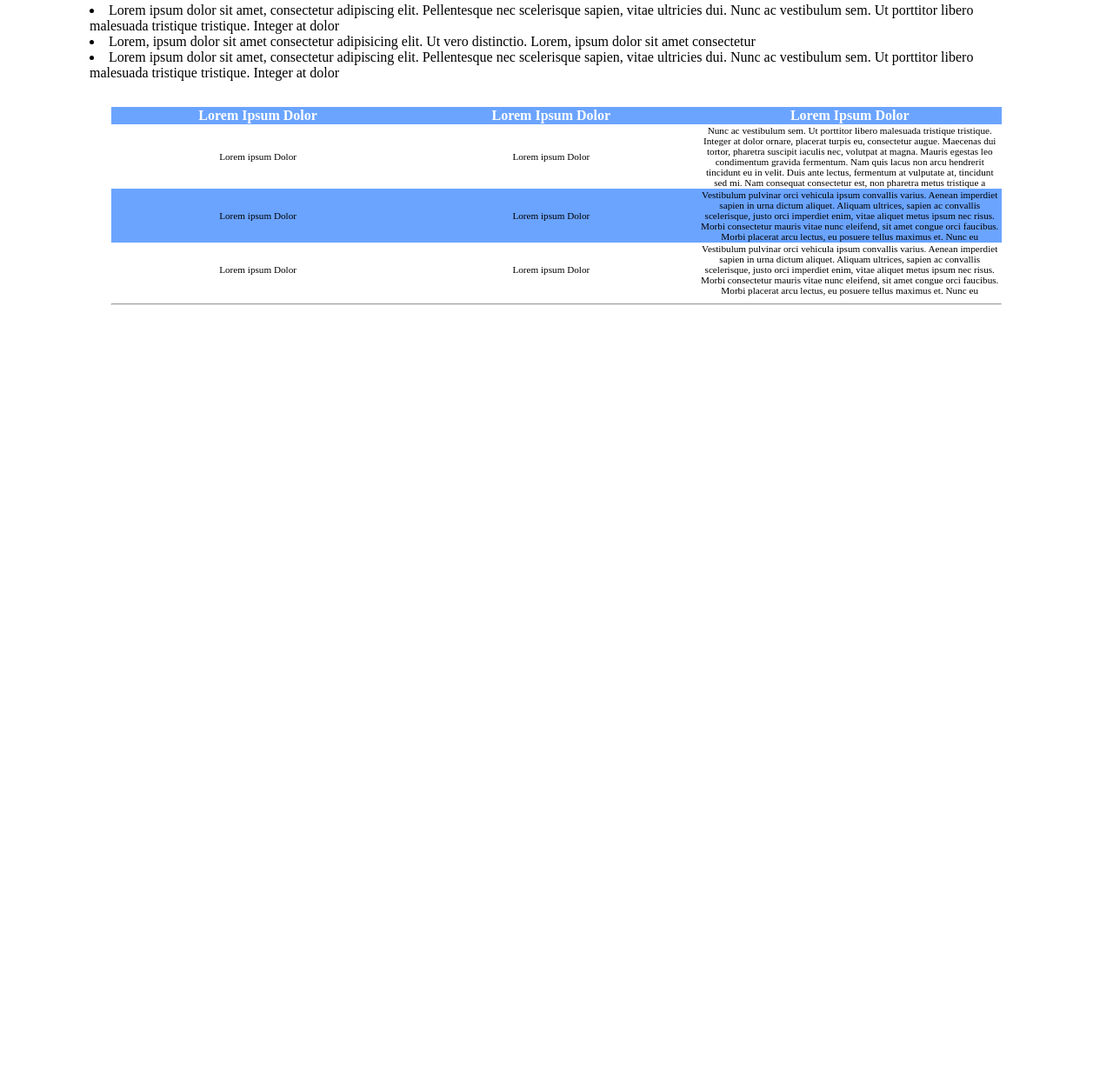
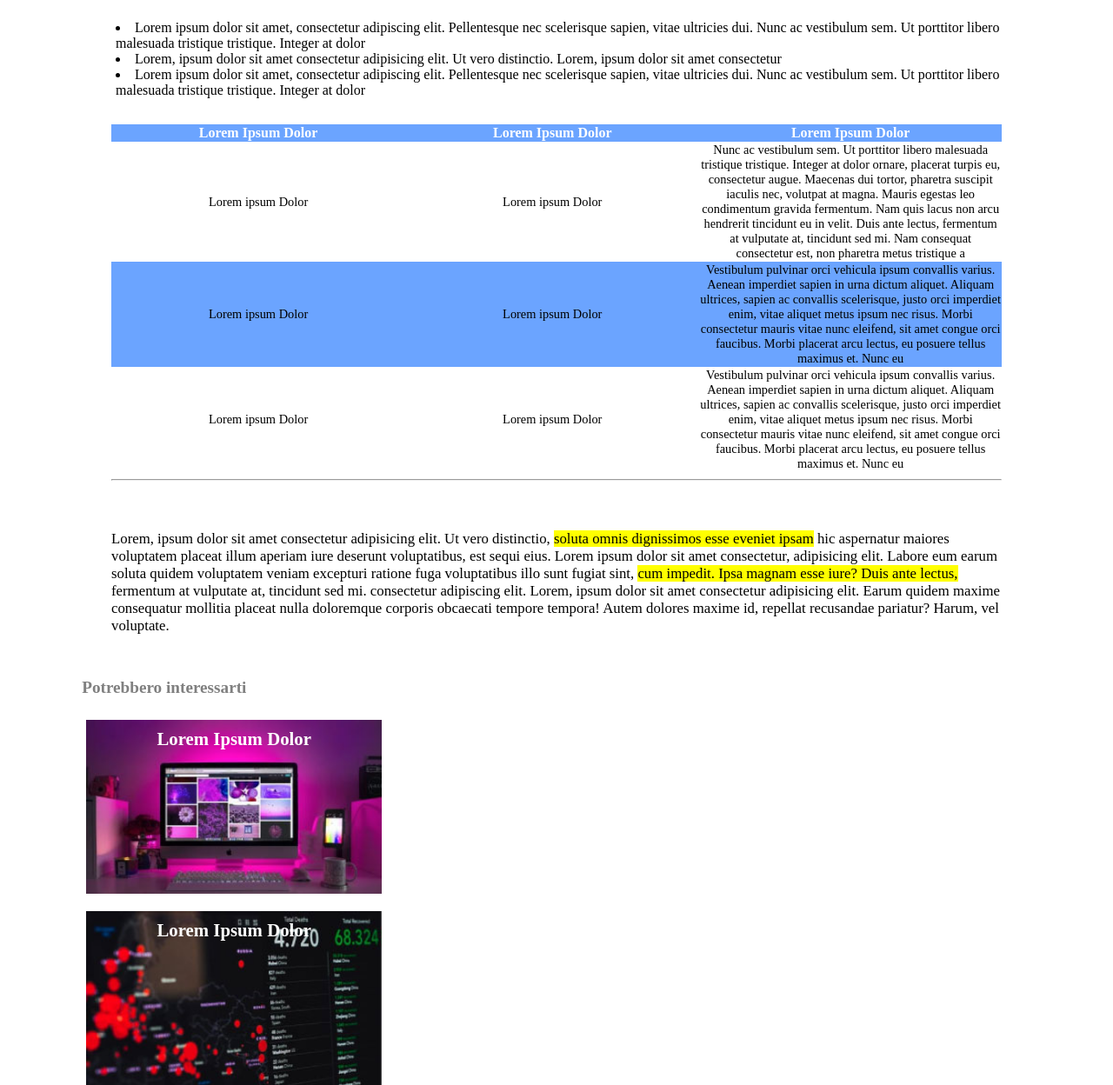
Before and after one commit to Dario-Miccinelli/es12sett, a plain HTML site: page index.html in a window 1280 px wide. Shown: the part 895-2143 px from the top of the page at 87% size. Before the commit the page ends 1266 px from the top, so only its background shows below. Drawn offline with Linux system fonts and the light colour scheme.

Commit message:
Fine progetto - aggiunto footer - immagini bckgr

```diff
--- a/assets/css/style.css
+++ b/assets/css/style.css
@@ -67,10 +67,11 @@ main {
 
 .lorem1 {
     font-size: 105%;
+    padding-top: 20px;
 }
 
 .lista {
- margin-left: -25px ;
+ margin-left: 5px ;
  margin-top: 30px;
  margin-bottom: 30px;
 }
@@ -104,13 +105,66 @@ main {
 }
 
 .table table th {
-    width: 5%;
+    width: 7%;
+
 }
 
 table tbody{
-    font-size: 0.7rem;
+    font-size: 0.9rem;
 }
 
 .table tr:nth-child(even) {
     background-color: #6ba4ff;
 }
+
+footer{
+    width: 90%;
+    margin: auto;
+}
+
+.articolo h4 {
+    color: #989898;
+}
+
+.articolo {
+    margin-left: -60px;
+    width: 340px;
+    height: 200px;
+    color: #fff;
+    background-repeat: no-repeat;
+    background-size: cover;
+
+}
+
+.articolo h3{
+    padding: 10px;
+}
+
+.imgfooter1 {
+    background-image: url('../img/monitor.jpg');
+    margin-left: -80px;
+
+}
+.imgfooter2 {
+    background-image: url('../img/graph.jpg');
+    margin-left: -80px;
+}
+
+#txth4 {
+    color: grey;
+    margin-left: -85px;
+    font-size: 120%;
+    margin-top: 50px;
+}
+
+.imgfooter1 h3 {
+    text-align: center;
+    font-size: 130%;
+}
+
+.imgfooter2 h3 {
+    text-align: center;
+    font-size: 130%;
+}
+
+/* fine  */
--- a/index.html
+++ b/index.html
@@ -137,8 +137,37 @@
 
         <!-- Chiusura tabella  -->
 
+        <div class="contenuto">
+
+            <section class="lorem1">
+                <p>
+                    Lorem, ipsum dolor sit amet consectetur adipisicing elit. Ut vero distinctio, <span
+                        class="txt">soluta
+                        omnis dignissimos esse eveniet ipsam</span> hic aspernatur maiores
+                    voluptatem placeat illum aperiam iure deserunt voluptatibus, est sequi eius. Lorem ipsum dolor
+                    sit
+                    amet consectetur, adipisicing elit. Labore eum earum soluta quidem voluptatem veniam excepturi
+                    ratione fuga voluptatibus illo sunt fugiat sint, <span class="txt"> cum impedit. Ipsa magnam esse iure?
+                    Duis ante lectus,</span> fermentum at vulputate at, tincidunt sed mi. consectetur adipiscing elit.
+                    Lorem, ipsum dolor sit amet consectetur adipisicing elit. Earum quidem maxime consequatur mollitia placeat nulla doloremque corporis obcaecati tempore tempora! Autem dolores maxime id, repellat recusandae pariatur? Harum, vel voluptate.
+                </p>
+            </section>
+
+        <!-- Inizio footer  -->
+        <footer>
+            <div>
+                <h4 id="txth4">Potrebbero interessarti</h4>
+                <div class="articolo imgfooter1">
+                    <h3>Lorem Ipsum Dolor</h3>
+                </div>
+                <div class="articolo imgfooter2">
+                    <h3>Lorem Ipsum Dolor</h3>
+                </div>
+            </div>
+        </footer>
 
 
+        <!-- FINE -->
 
         </div>
 
```
